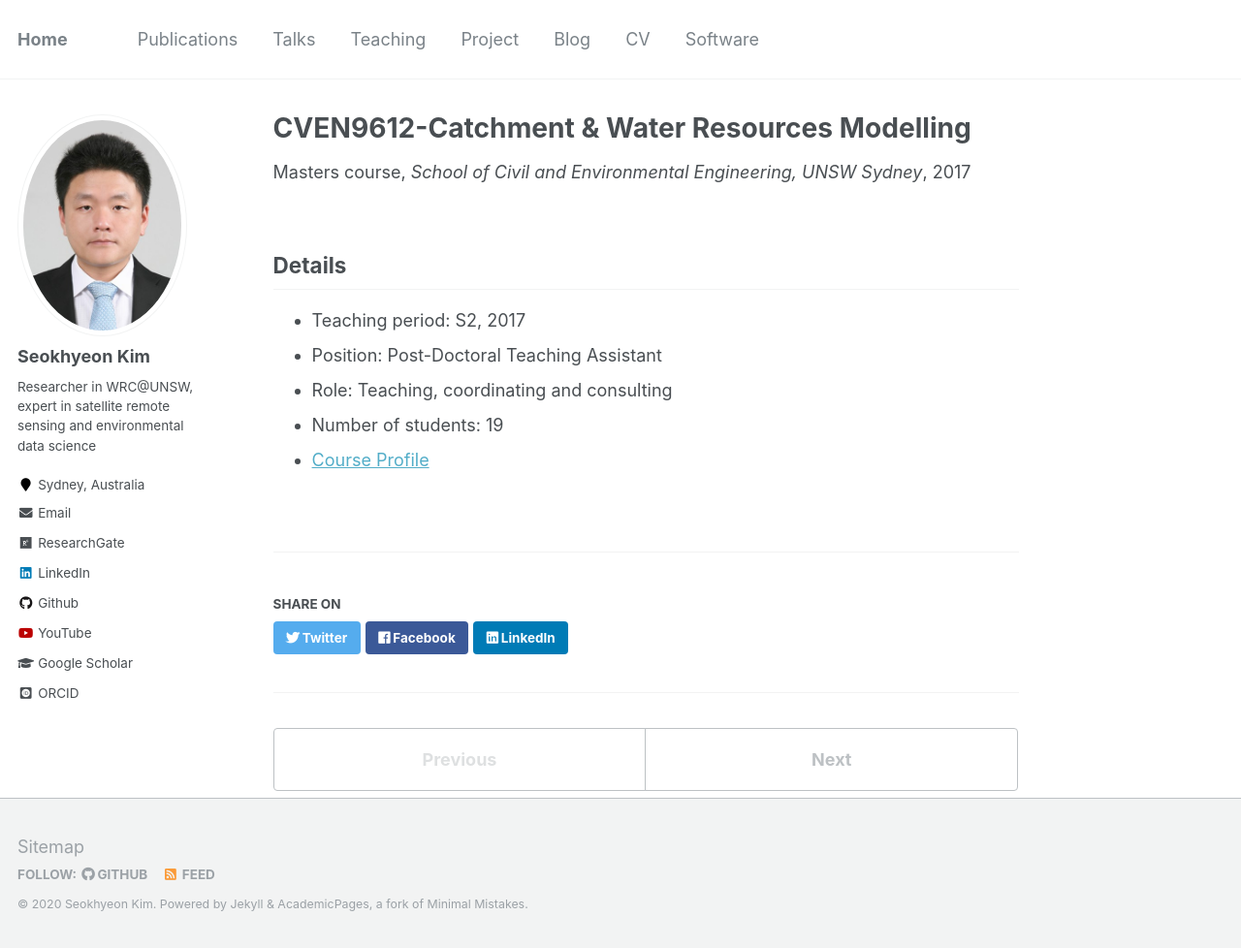
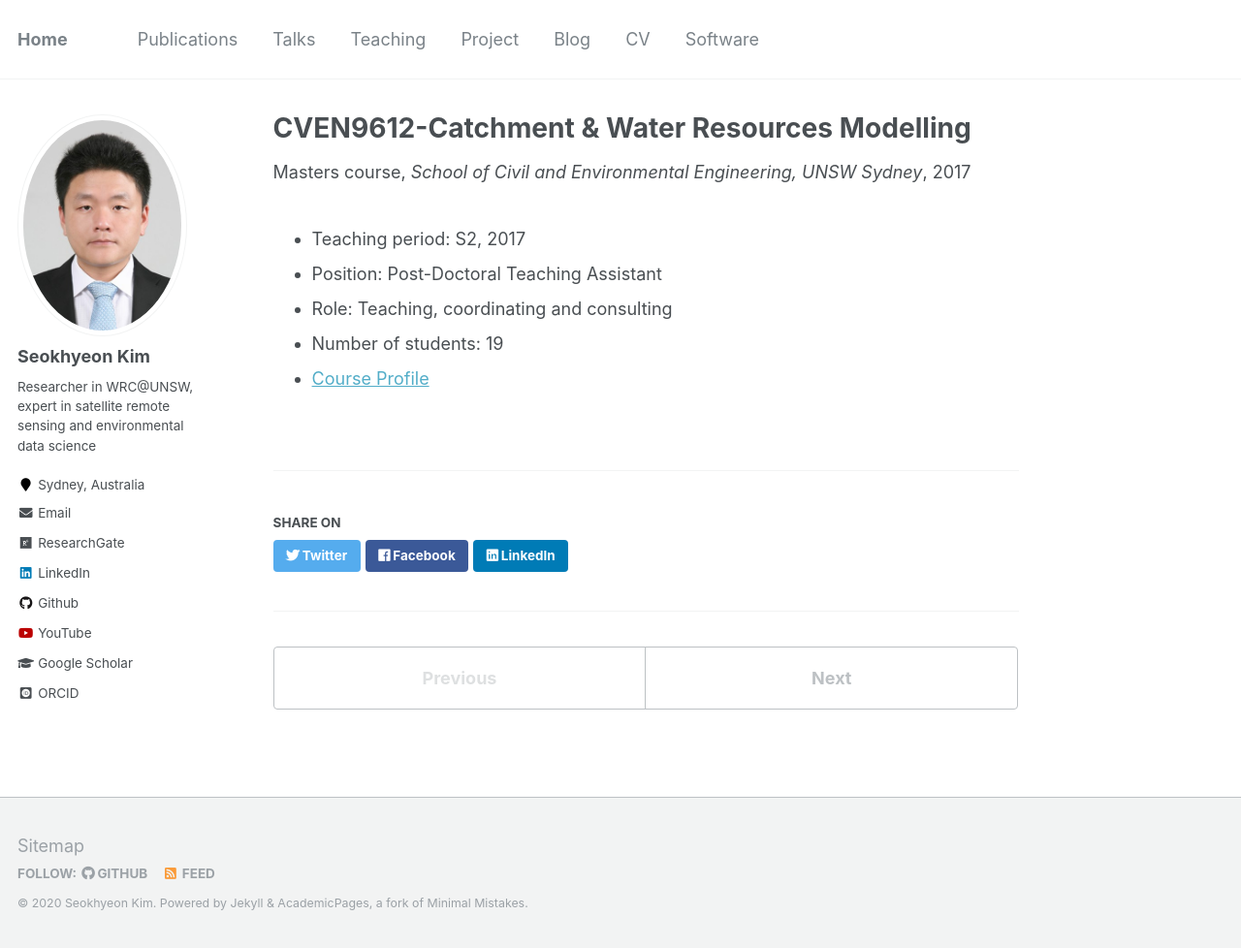
Before and after one commit to uawds/SanghoonJunWater.github.io, a Jekyll site: the page built from _teaching/2017-S2-MOD_UNSW.md, in a window 1280 px wide and 978 px high. Shown: the whole window at 97% size. Built offline with Jekyll 4.4.1, drawn with Linux system fonts in a browser that asks for light colours; some web fonts are replaced.

Commit message:
Update 2017-S2-MOD_UNSW.md

```diff
--- a/_teaching/2017-S2-MOD_UNSW.md
+++ b/_teaching/2017-S2-MOD_UNSW.md
@@ -7,7 +7,6 @@ venue: "School of Civil and Environmental Engineering, UNSW Sydney"
 date: 2017-09-25
 location: "Sydney, Australia"
 ---
-## Details
 * Teaching period: S2, 2017
 * Position: Post-Doctoral Teaching Assistant
 * Role: Teaching, coordinating and consulting
```
